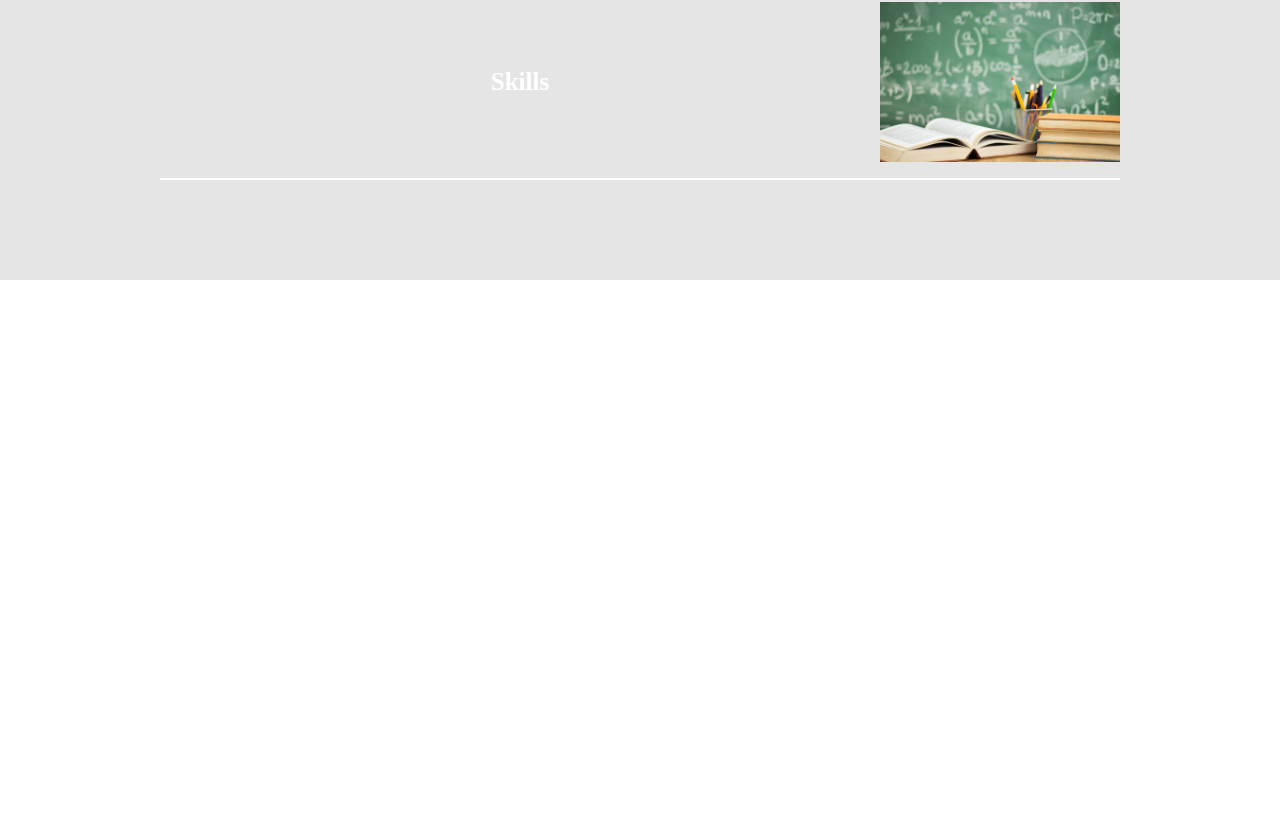
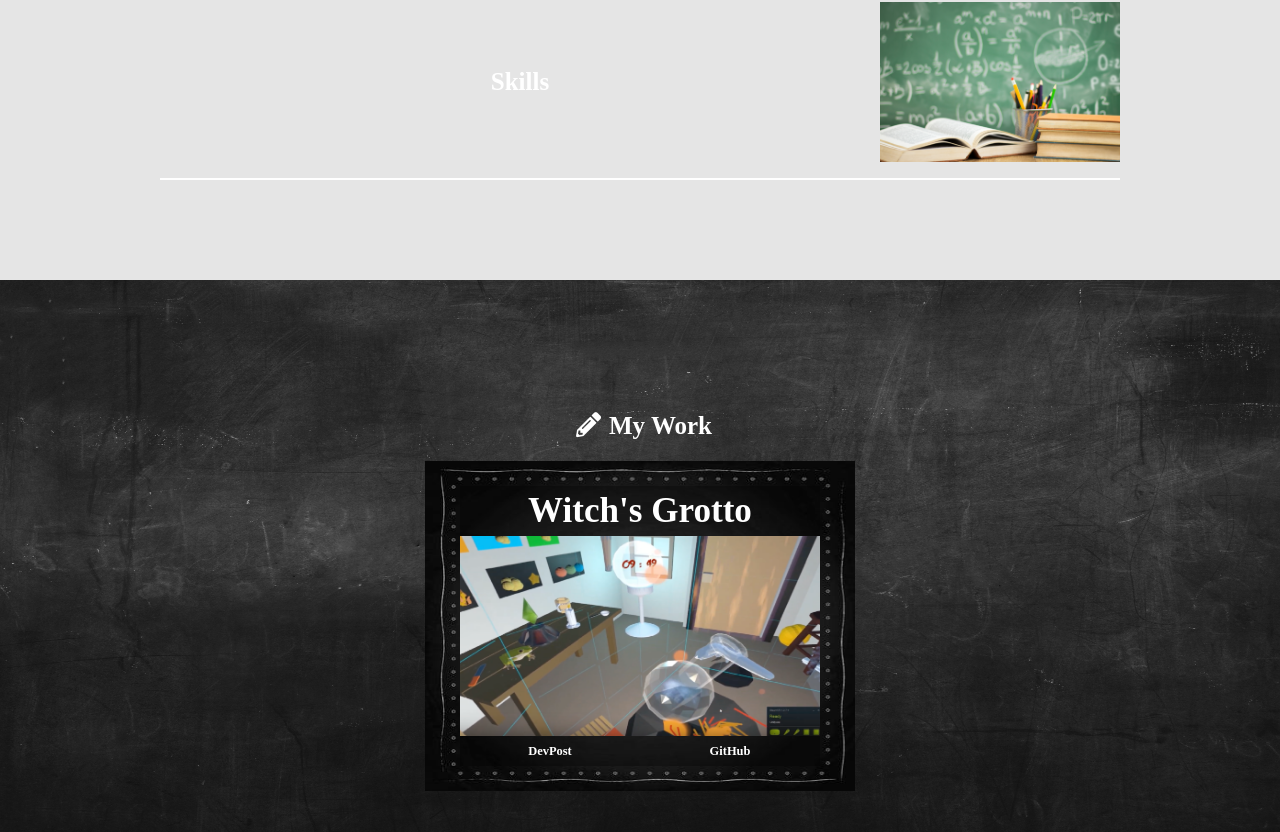
Before and after one commit to markzhengma/markzhengma-portfolio, a React (Create React App) app: page / in a window 1280 px wide. Shown: the part 1498-2330 px from the top of the page. Before the commit the page ends 1778 px from the top, so only its background shows below. Built offline with nearby package versions, Linux system fonts and the light colour scheme; a web font is replaced by a local one.

Commit message:
add work component

```diff
--- a/src/App.js
+++ b/src/App.js
@@ -3,6 +3,7 @@ import './App.css';
 import Header from './Components/Header';
 import Home from './Components/Home';
 import About from './Components/About';
+import Work from './Components/Work';
 
 class App extends Component {
   render() {
@@ -12,6 +13,7 @@ class App extends Component {
         <Header/>
         <Home/>
         <About/>
+        <Work/>
       </div>
     );
   }
--- a/src/Components/Work.jsx
+++ b/src/Components/Work.jsx
@@ -0,0 +1,33 @@
+import React, { Component } from 'react';
+
+class Work extends Component {
+    render(){
+        return (
+            <div className="work">
+        <div className="spacer work-spacer">
+        </div>
+        <h2><i className="fas fa-pencil-alt"></i>My Work</h2>
+        <div className="project-list">
+            <div className="project">
+                <div className='project-name project-name-15'>
+                    <h3>Witch's Grotto</h3>
+                </div>
+                <div className='project-pic project-pic-15'>
+                    <div className='tech-used tech-15'>
+                        <h5>Technology:</h5>
+                        <p>Unity<br/>C#<br/>HTC Plugin</p>
+                    </div>
+                </div>
+                <div className='project-button-list'>
+                    <div className='project-button'>
+                        <a href='https://devpost.com/software/virtual-escape-room-bj9lwv' target='_blank'><h5>DevPost</h5></a></div>
+                    <div className='project-button'><a href='https://github.com/RealityVirtually2019/vrEscapeRoom' target='_blank'><h5>GitHub</h5></a></div>
+                </div>
+            </div>
+        </div>
+    </div>
+        )
+    }
+}
+
+export default Work;
```
